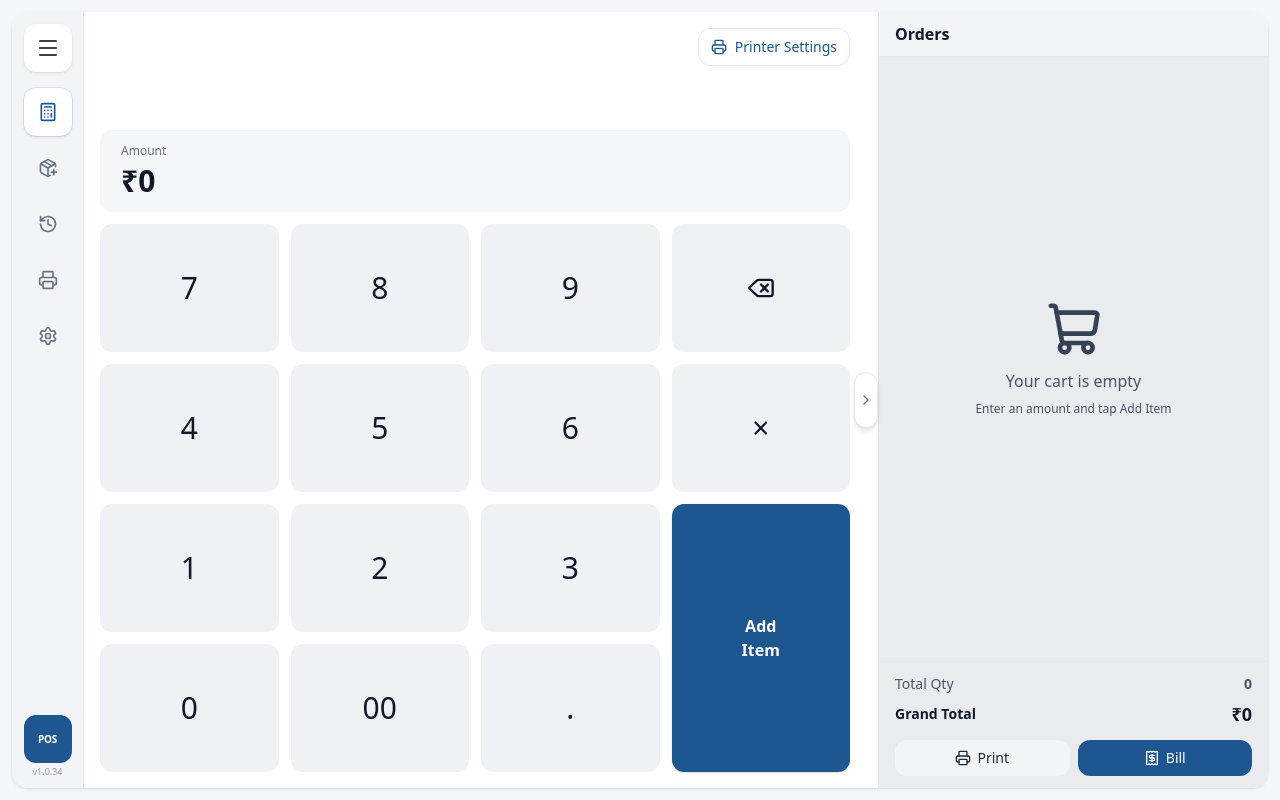
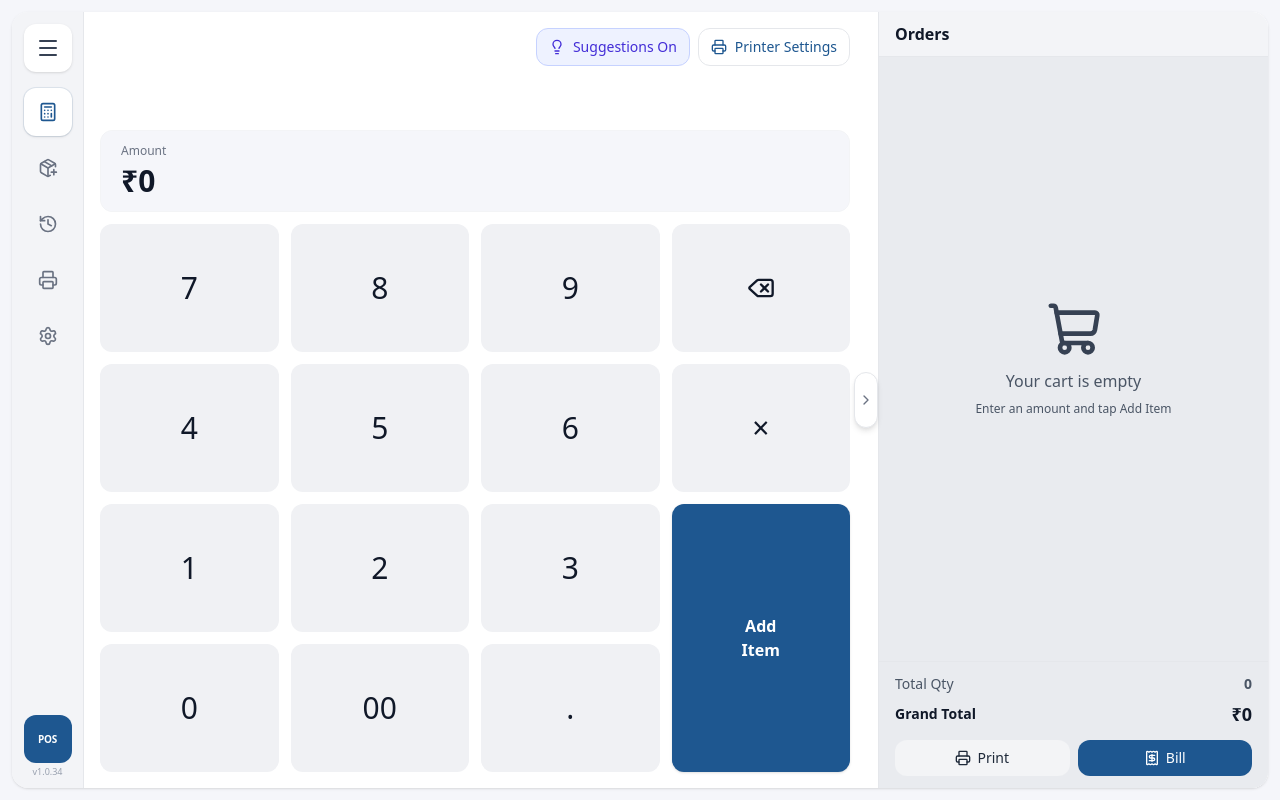
Before and after one commit to mhmdrameez/pos_web_app, a React (Vite) app: page / in a window 1280 px wide. Built offline with nearby package versions, Linux system fonts and the light colour scheme.

Commit message:
feat: implement QuickSaleView component with responsive order panel and keypad layout

```diff
--- a/src/components/quick-sale/QuickSaleView.tsx
+++ b/src/components/quick-sale/QuickSaleView.tsx
@@ -1,10 +1,11 @@
 import { useState } from 'react'
-import { Menu, Printer, X, ChevronRight, ChevronLeft } from 'lucide-react'
+import { Menu, Printer, X, ChevronRight, ChevronLeft, Lightbulb } from 'lucide-react'
 import { AmountDisplay } from './AmountDisplay'
 import { ProductSuggestionBar } from './ProductSuggestionBar'
 import { NumericKeypad } from './NumericKeypad'
 import { OrderPanel } from './OrderPanel'
 import { useAppStore } from '../../stores/useAppStore'
+import { usePrinterStore } from '../../stores/usePrinterStore'
 import { useKeyboardShortcuts } from '../../hooks/useKeyboardShortcuts'
 import { useProductSuggestion } from '../../hooks/useProductSuggestion'
 
@@ -13,6 +14,8 @@ export function QuickSaleView() {
   const toggleCartDrawer = useAppStore((s) => s.toggleCartDrawer)
   const setCartDrawerOpen = useAppStore((s) => s.setCartDrawerOpen)
   const openPrinterSettings = useAppStore((s) => s.openPrinterSettings)
+  const showSuggestions = usePrinterStore((s) => s.showSuggestions)
+  const setShowSuggestions = usePrinterStore((s) => s.setShowSuggestions)
 
   // Order panel collapse state — visible by default, collapsible on all sizes ≥ md
   const [isOrderOpen, setIsOrderOpen] = useState(true)
@@ -28,6 +31,18 @@ export function QuickSaleView() {
         <div className="flex items-center justify-between mb-4 md:hidden">
           <h2 className="text-lg font-semibold">Quick Sale</h2>
           <div className="flex items-center gap-2">
+            <button
+              type="button"
+              onClick={() => setShowSuggestions(!showSuggestions)}
+              className={`flex items-center gap-1.5 px-2.5 py-2 rounded-lg text-sm font-medium transition-colors ${
+                showSuggestions
+                  ? 'bg-indigo-100 text-indigo-700 hover:bg-indigo-200'
+                  : 'bg-gray-100 text-gray-400 hover:bg-gray-200'
+              }`}
+              aria-label={showSuggestions ? 'Turn off suggestions' : 'Turn on suggestions'}
+            >
+              <Lightbulb className="w-5 h-5" />
+            </button>
             <button
               type="button"
               onClick={openPrinterSettings}
@@ -48,7 +63,20 @@ export function QuickSaleView() {
           </div>
         </div>
 
-        <div className="hidden md:flex justify-end mb-2">
+        <div className="hidden md:flex justify-end gap-2 mb-2">
+          <button
+            type="button"
+            onClick={() => setShowSuggestions(!showSuggestions)}
+            className={`flex items-center gap-2 px-3 py-2 rounded-xl border text-sm font-medium transition-colors ${
+              showSuggestions
+                ? 'border-indigo-200 bg-indigo-50 text-indigo-700 hover:bg-indigo-100'
+                : 'border-gray-200 bg-white text-gray-400 hover:bg-gray-50'
+            }`}
+            aria-label={showSuggestions ? 'Turn off suggestions' : 'Turn on suggestions'}
+          >
+            <Lightbulb className="w-4 h-4" />
+            {showSuggestions ? 'Suggestions On' : 'Suggestions Off'}
+          </button>
           <button
             type="button"
             onClick={openPrinterSettings}
```
